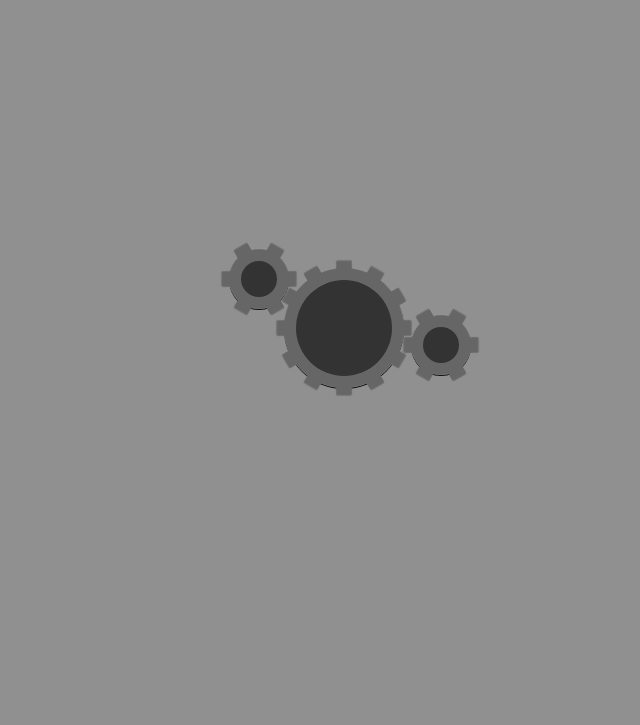
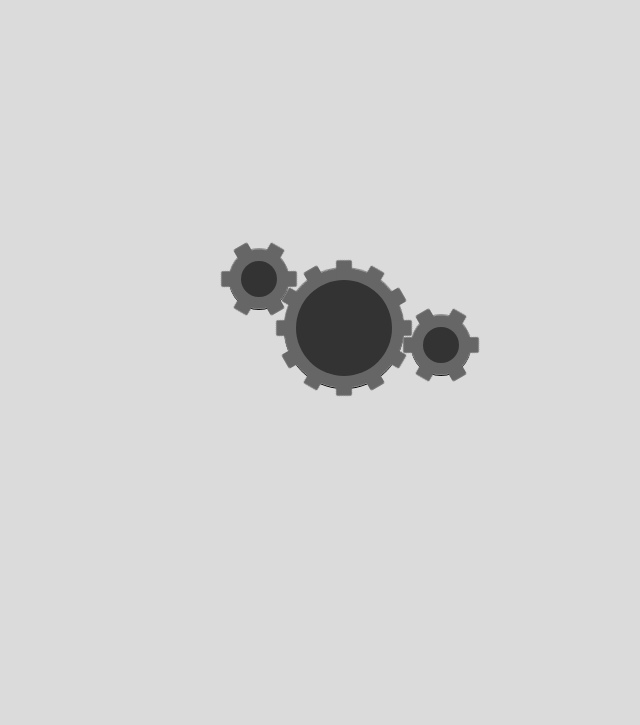
Before and after one commit to slc7035/Swiftly, a website: page public/inProgress.html in a window 1280 px wide. Shown: the part 103-828 px from the top of the page, without its empty margins (319-959 px from the left). Drawn offline with Linux system fonts and the light colour scheme; files whose address does not match are found by name.

Commit message:
Changed background color

```diff
--- a/sass/style.scss
+++ b/sass/style.scss
@@ -39,7 +39,7 @@ $gear-size: 60px;
 
 $large-gear-size: $gear-size * 2;
 
-$body-color: #909090;
+$body-color: #DBDBDB;
 
 @mixin circle($shadow: true, $width: 60px, $border-rad: $width) {
     height: $width;
```
Also changed, not shown: public/css/style.css, 1 other file.
